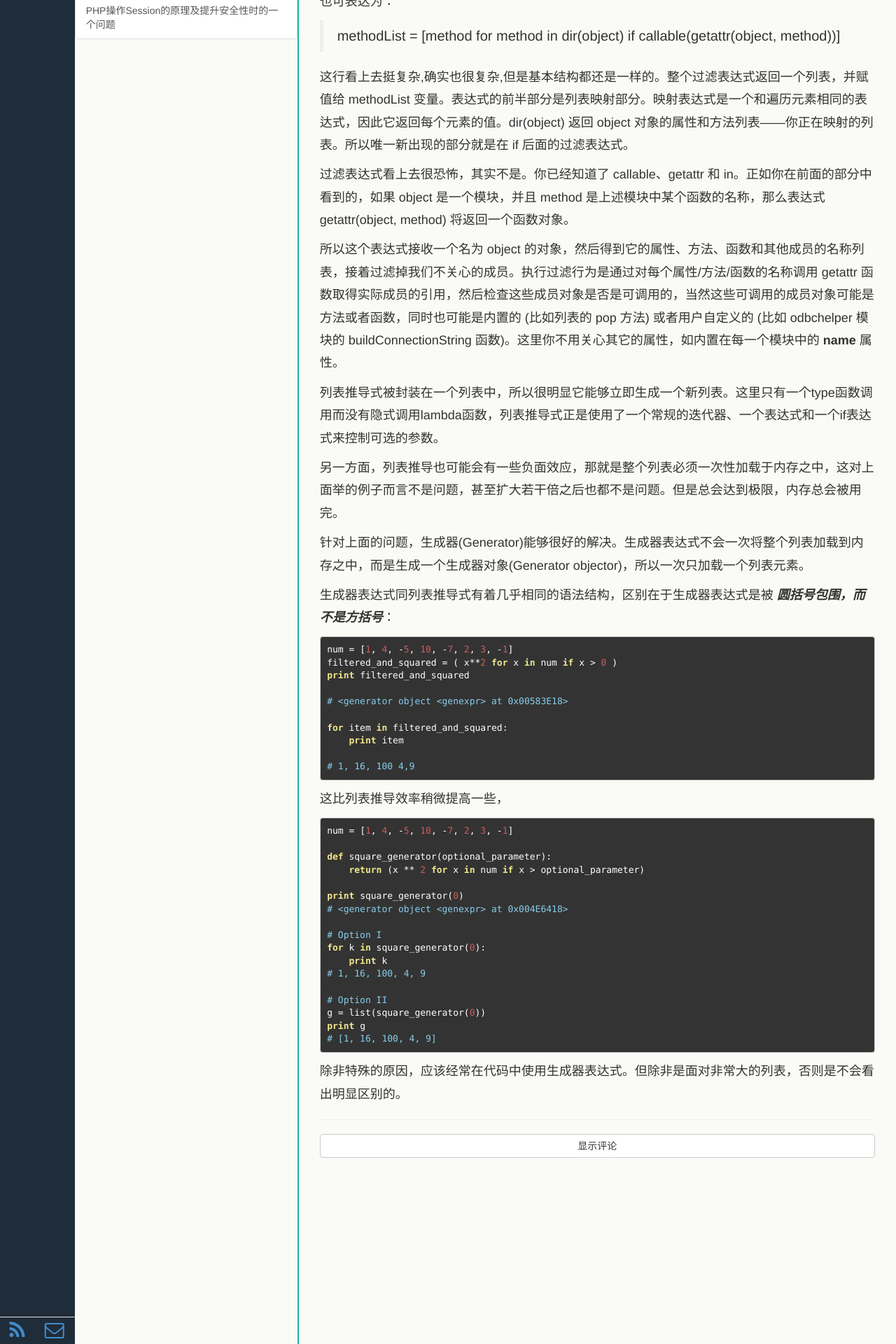
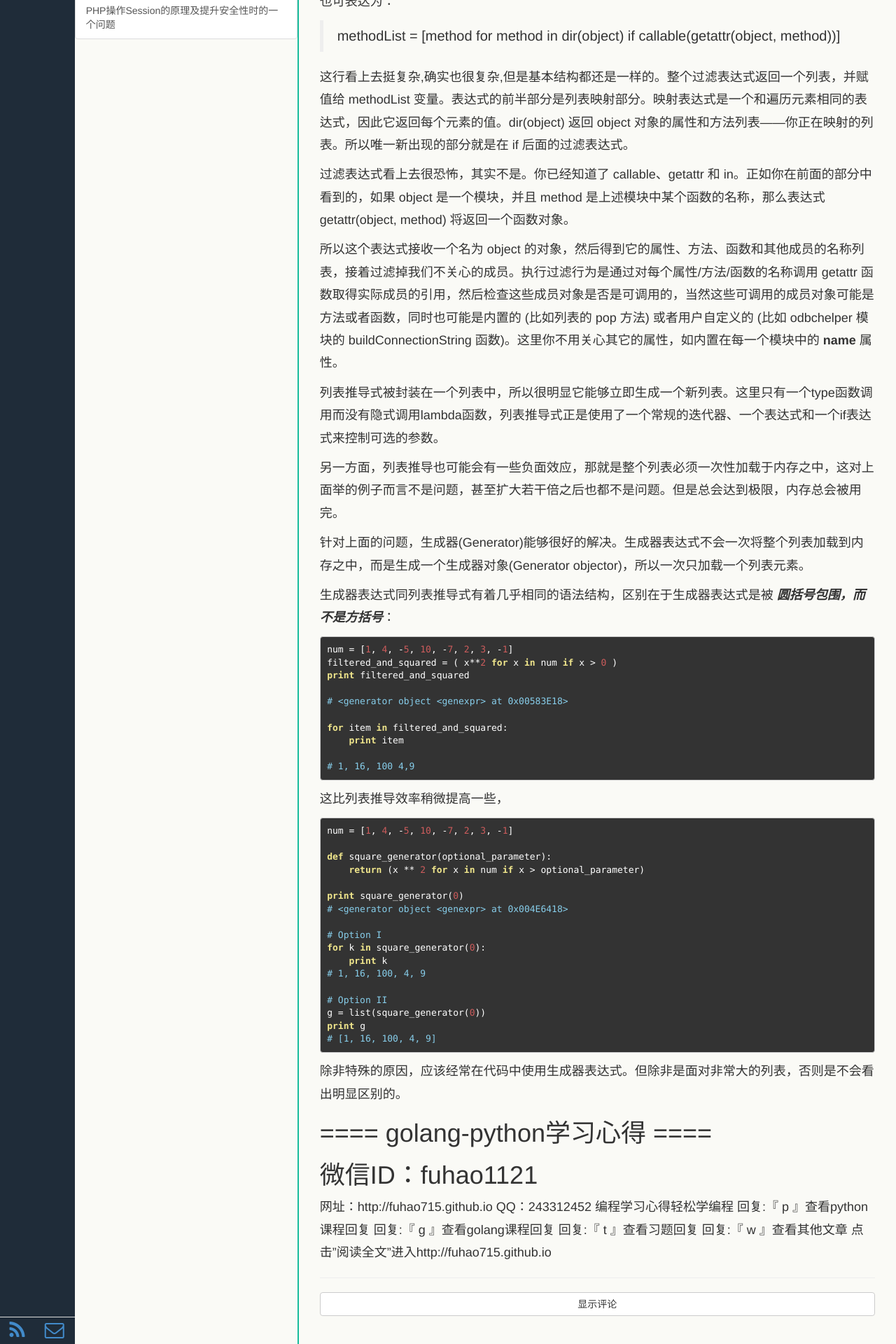
Before and after one commit to fuhao715/fuhao715.github.io, a Jekyll site: the page built from _posts/Technology/Python/2014-03-14-Python-Comprehensions.md, in a window 1280 px wide. Shown: the part 1817-3737 px from the top of the page at 70% size. Built offline with Jekyll 4.4.1, drawn with Linux system fonts in a browser that asks for light colours; Markdown is read by kramdown in place of the engine named in the settings.

Commit message:
增加签名

````diff
--- a/_posts/Technology/Python/2014-03-14-Python-Comprehensions.md
+++ b/_posts/Technology/Python/2014-03-14-Python-Comprehensions.md
@@ -115,3 +115,15 @@ print g
 ```
 
 除非特殊的原因，应该经常在代码中使用生成器表达式。但除非是面对非常大的列表，否则是不会看出明显区别的。
+
+
+#==== golang-python学习心得 ====
+#微信ID：fuhao1121
+网址：http://fuhao715.github.io
+QQ：243312452
+编程学习心得轻松学编程
+回复:『 p 』查看python课程回复
+回复:『 g 』查看golang课程回复
+回复:『 t 』查看习题回复
+回复:『 w 』查看其他文章
+点击"阅读全文"进入http://fuhao715.github.io
````
